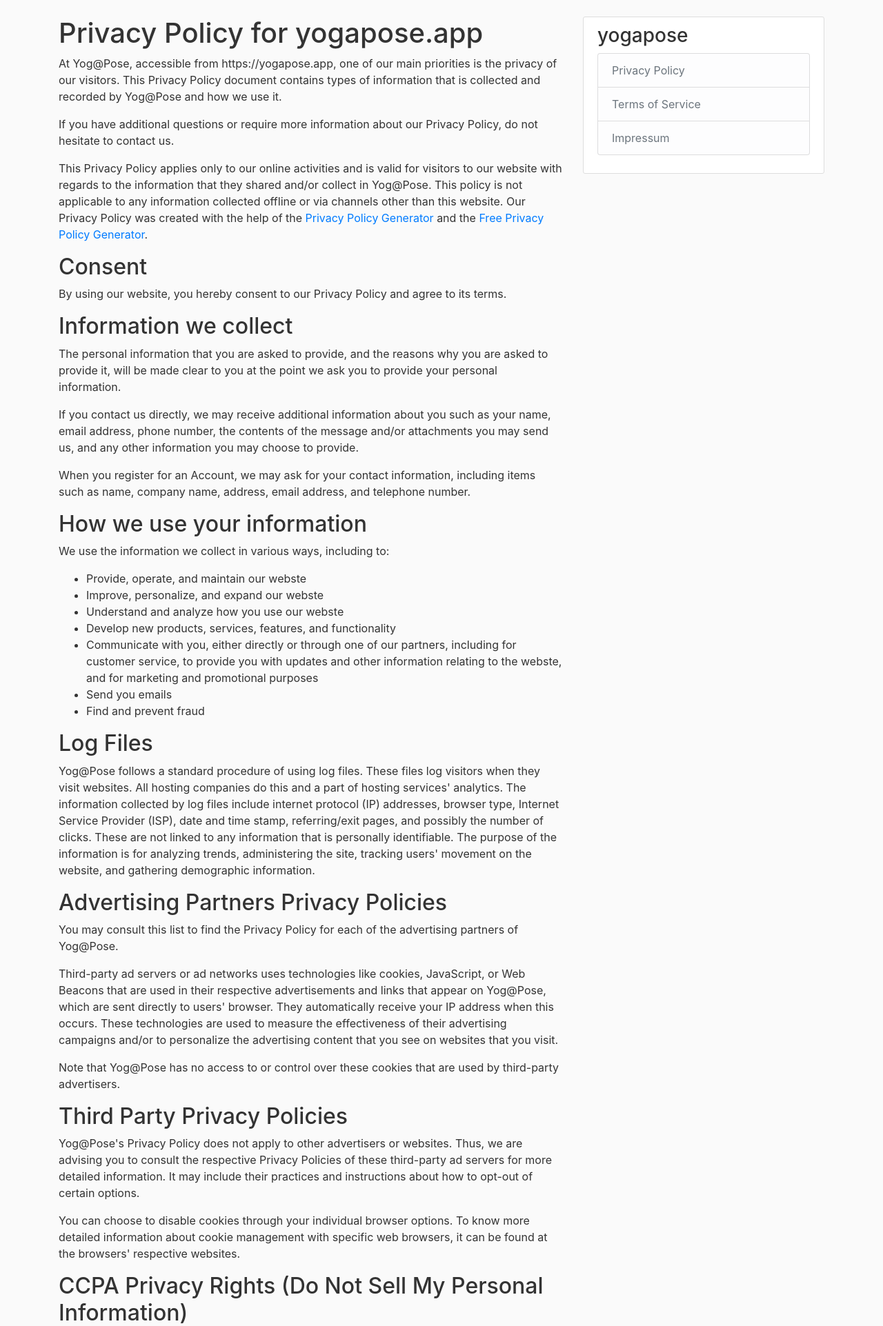
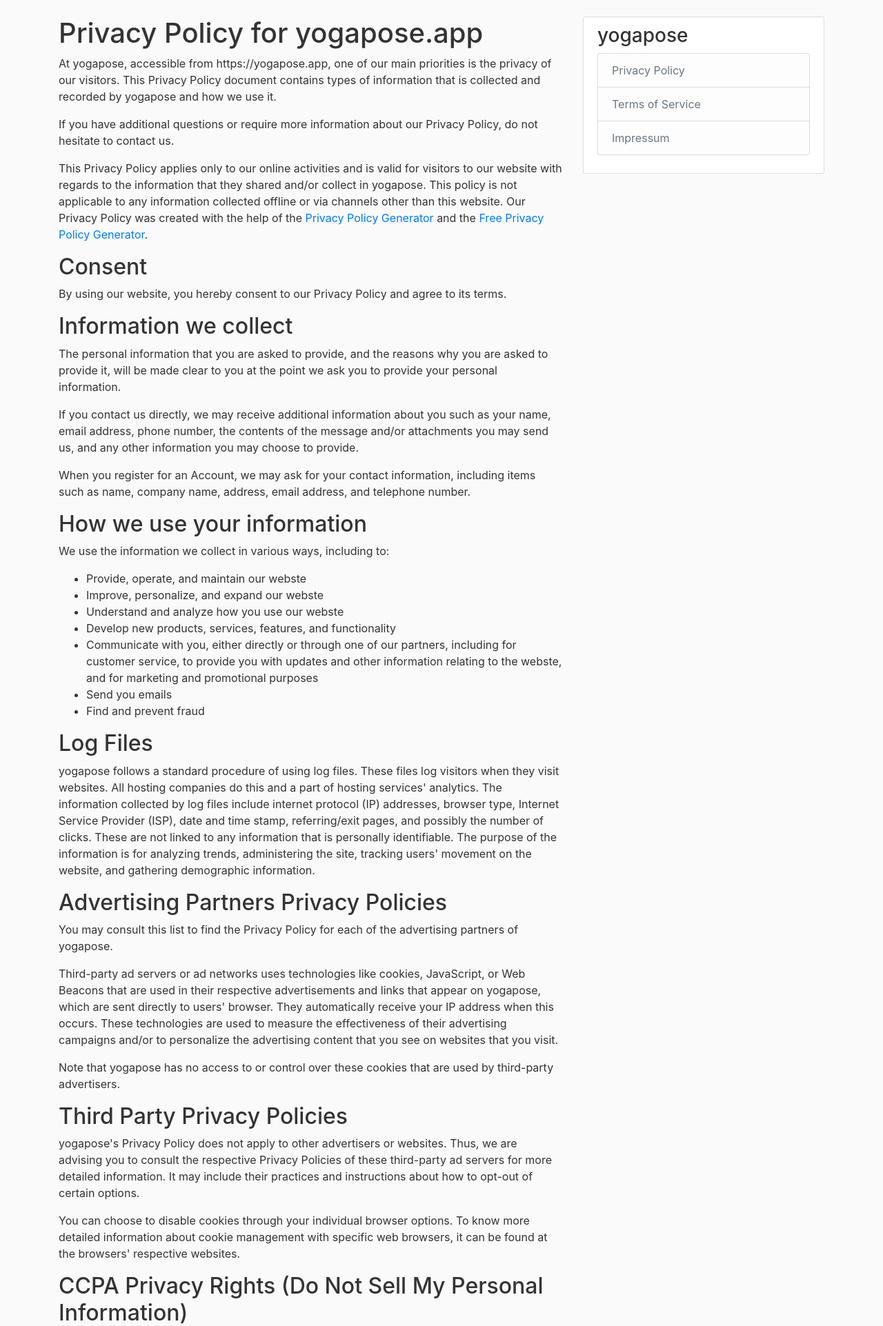
Before and after one commit to gautam-e/YogaPose, a Flask app: page /privacy_policy in a window 1280 px wide. Shown: the part 56-1979 px from the top of the page at 69% size. Run offline with Flask 2, Linux system fonts and the light colour scheme; parts of the project's set-up code (start-up, migrations or seed data) failed here and were passed over; some libraries are stand-ins or nearby versions.

Commit message:
Privacy Policy

```diff
--- a/yogapose/templates/privacy_policy.html
+++ b/yogapose/templates/privacy_policy.html
@@ -2,11 +2,11 @@
 {% block content %}
 <h1>Privacy Policy for yogapose.app</h1>
 
-<p>At Yog@Pose, accessible from https://yogapose.app, one of our main priorities is the privacy of our visitors. This Privacy Policy document contains types of information that is collected and recorded by Yog@Pose and how we use it.</p>
+<p>At yogapose, accessible from https://yogapose.app, one of our main priorities is the privacy of our visitors. This Privacy Policy document contains types of information that is collected and recorded by yogapose and how we use it.</p>
 
 <p>If you have additional questions or require more information about our Privacy Policy, do not hesitate to contact us.</p>
 
-<p>This Privacy Policy applies only to our online activities and is valid for visitors to our website with regards to the information that they shared and/or collect in Yog@Pose. This policy is not applicable to any information collected offline or via channels other than this website. Our Privacy Policy was created with the help of the <a href="https://www.privacypolicygenerator.info">Privacy Policy Generator</a> and the <a href="https://www.privacypolicyonline.com">Free Privacy Policy Generator</a>.</p>
+<p>This Privacy Policy applies only to our online activities and is valid for visitors to our website with regards to the information that they shared and/or collect in yogapose. This policy is not applicable to any information collected offline or via channels other than this website. Our Privacy Policy was created with the help of the <a href="https://www.privacypolicygenerator.info">Privacy Policy Generator</a> and the <a href="https://www.privacypolicyonline.com">Free Privacy Policy Generator</a>.</p>
 
 <h2>Consent</h2>
 
@@ -34,22 +34,22 @@
 
 <h2>Log Files</h2>
 
-<p>Yog@Pose follows a standard procedure of using log files. These files log visitors when they visit websites. All hosting companies do this and a part of hosting services' analytics. The information collected by log files include internet protocol (IP) addresses, browser type, Internet Service Provider (ISP), date and time stamp, referring/exit pages, and possibly the number of clicks. These are not linked to any information that is personally identifiable. The purpose of the information is for analyzing trends, administering the site, tracking users' movement on the website, and gathering demographic information.</p>
+<p>yogapose follows a standard procedure of using log files. These files log visitors when they visit websites. All hosting companies do this and a part of hosting services' analytics. The information collected by log files include internet protocol (IP) addresses, browser type, Internet Service Provider (ISP), date and time stamp, referring/exit pages, and possibly the number of clicks. These are not linked to any information that is personally identifiable. The purpose of the information is for analyzing trends, administering the site, tracking users' movement on the website, and gathering demographic information.</p>
 
 
 
 
 <h2>Advertising Partners Privacy Policies</h2>
 
-<P>You may consult this list to find the Privacy Policy for each of the advertising partners of Yog@Pose.</p>
+<P>You may consult this list to find the Privacy Policy for each of the advertising partners of yogapose.</p>
 
-<p>Third-party ad servers or ad networks uses technologies like cookies, JavaScript, or Web Beacons that are used in their respective advertisements and links that appear on Yog@Pose, which are sent directly to users' browser. They automatically receive your IP address when this occurs. These technologies are used to measure the effectiveness of their advertising campaigns and/or to personalize the advertising content that you see on websites that you visit.</p>
+<p>Third-party ad servers or ad networks uses technologies like cookies, JavaScript, or Web Beacons that are used in their respective advertisements and links that appear on yogapose, which are sent directly to users' browser. They automatically receive your IP address when this occurs. These technologies are used to measure the effectiveness of their advertising campaigns and/or to personalize the advertising content that you see on websites that you visit.</p>
 
-<p>Note that Yog@Pose has no access to or control over these cookies that are used by third-party advertisers.</p>
+<p>Note that yogapose has no access to or control over these cookies that are used by third-party advertisers.</p>
 
 <h2>Third Party Privacy Policies</h2>
 
-<p>Yog@Pose's Privacy Policy does not apply to other advertisers or websites. Thus, we are advising you to consult the respective Privacy Policies of these third-party ad servers for more detailed information. It may include their practices and instructions about how to opt-out of certain options. </p>
+<p>yogapose's Privacy Policy does not apply to other advertisers or websites. Thus, we are advising you to consult the respective Privacy Policies of these third-party ad servers for more detailed information. It may include their practices and instructions about how to opt-out of certain options. </p>
 
 <p>You can choose to disable cookies through your individual browser options. To know more detailed information about cookie management with specific web browsers, it can be found at the browsers' respective websites.</p>
 
@@ -76,5 +76,5 @@
 
 <p>Another part of our priority is adding protection for children while using the internet. We encourage parents and guardians to observe, participate in, and/or monitor and guide their online activity.</p>
 
-<p>Yog@Pose does not knowingly collect any Personal Identifiable Information from children under the age of 13. If you think that your child provided this kind of information on our website, we strongly encourage you to contact us immediately and we will do our best efforts to promptly remove such information from our records.</p>
+<p>yogapose does not knowingly collect any Personal Identifiable Information from children under the age of 13. If you think that your child provided this kind of information on our website, we strongly encourage you to contact us immediately and we will do our best efforts to promptly remove such information from our records.</p>
 {% endblock content %}
```
